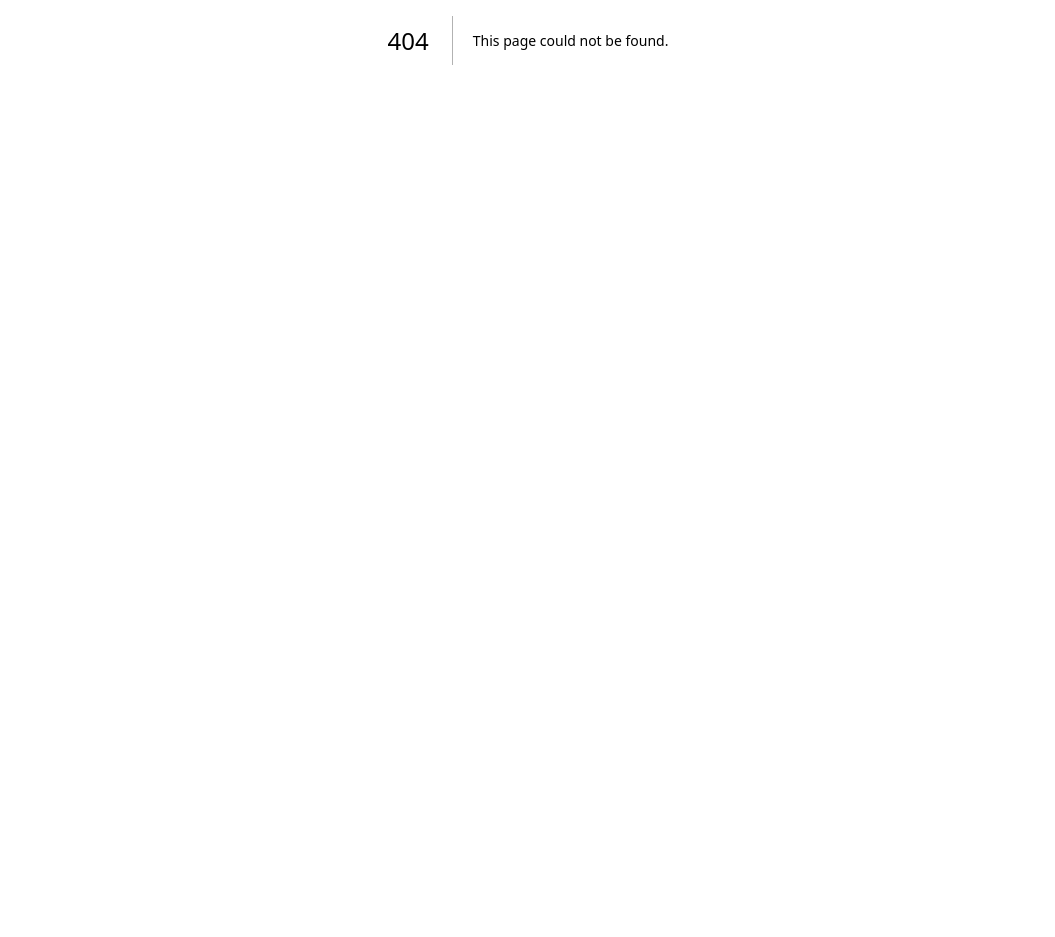
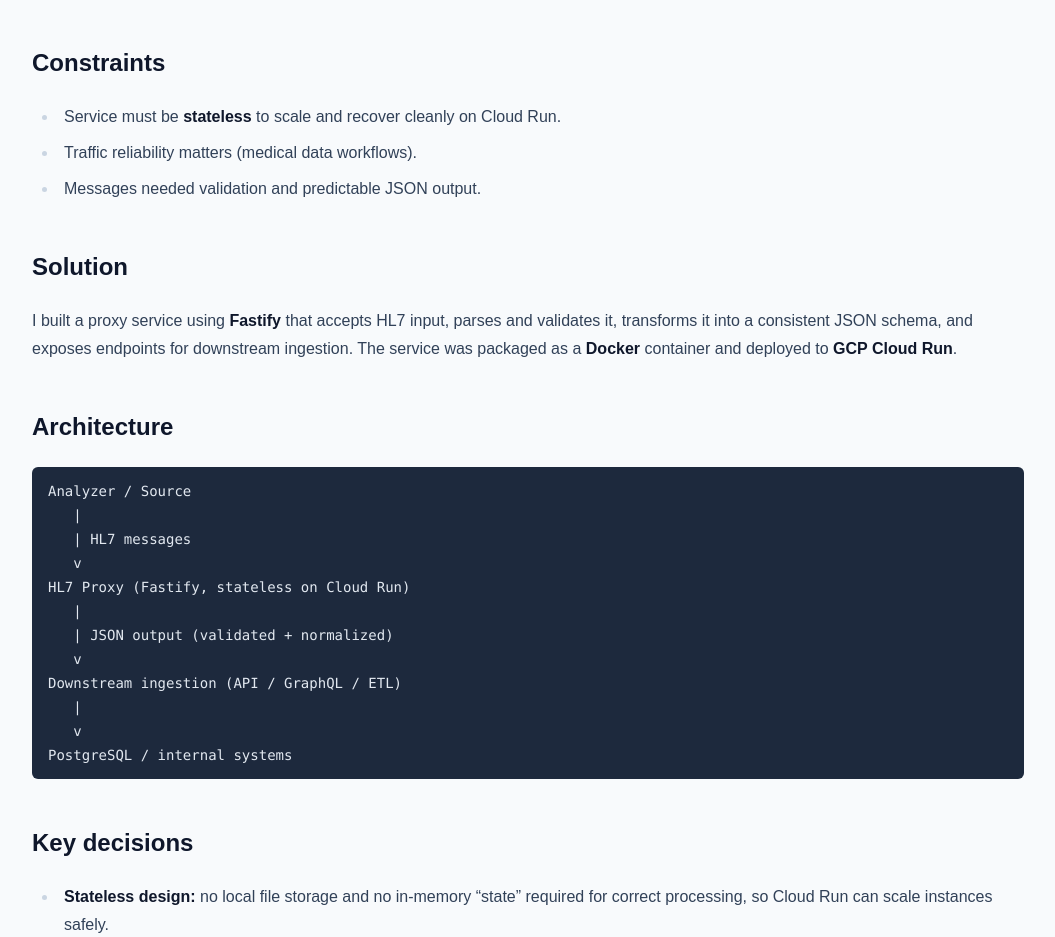
Before and after one commit to eggarcia98/portfolio, a Next.js app: page /projects/hl7-proxy in a window 1280 px wide. Before the commit this address had no page. Shown: the part 360-1297 px from the top of the page, without its empty margins (112-1167 px from the left). Before the commit the page ends 800 px from the top, so only its background shows below. Built offline with nearby package versions, Linux system fonts and the light colour scheme.

Commit message:
feat: add HL7 Proxy case study showcasing integration and deployment on GCP Cloud Run

```diff
--- /dev/null
+++ b/src/app/projects/hl7-proxy/page.tsx
@@ -0,0 +1,111 @@
+import { CaseStudy } from "@/components/case-study";
+
+export default function Hl7ProxyCaseStudy() {
+    return (
+        <CaseStudy
+            title="HL7 Data Proxy & Cloud Run Integration"
+            subtitle="A stateless TypeScript service that transforms HL7 analyzer output into JSON and exposes it for ingestion—deployed as a Docker container on Google Cloud Run."
+            stack={[
+                "TypeScript",
+                "Fastify",
+                "Docker",
+                "GCP Cloud Run",
+                "PostgreSQL",
+                "HL7",
+                "Reliability",
+            ]}
+        >
+            <h2>Problem</h2>
+            <p>
+                Laboratory analyzers produced HL7 messages, but downstream
+                systems needed structured JSON to ingest data reliably.
+                Onboarding new devices was slow and error-prone due to
+                differences in device formats and configuration steps.
+            </p>
+
+            <h2>Constraints</h2>
+            <ul>
+                <li>
+                    Service must be <strong>stateless</strong> to scale and
+                    recover cleanly on Cloud Run.
+                </li>
+                <li>Traffic reliability matters (medical data workflows).</li>
+                <li>Messages needed validation and predictable JSON output.</li>
+            </ul>
+
+            <h2>Solution</h2>
+            <p>
+                I built a proxy service using <strong>Fastify</strong> that
+                accepts HL7 input, parses and validates it, transforms it into a
+                consistent JSON schema, and exposes endpoints for downstream
+                ingestion. The service was packaged as a <strong>Docker</strong>{" "}
+                container and deployed to <strong>GCP Cloud Run</strong>.
+            </p>
+
+            <h2>Architecture</h2>
+            <pre>
+                {`Analyzer / Source
+   |
+   | HL7 messages
+   v
+HL7 Proxy (Fastify, stateless on Cloud Run)
+   |
+   | JSON output (validated + normalized)
+   v
+Downstream ingestion (API / GraphQL / ETL)
+   |
+   v
+PostgreSQL / internal systems`}
+            </pre>
+
+            <h2>Key decisions</h2>
+            <ul>
+                <li>
+                    <strong>Stateless design:</strong> no local file storage and
+                    no in-memory “state” required for correct processing, so
+                    Cloud Run can scale instances safely.
+                </li>
+                <li>
+                    <strong>Containerized deployment:</strong> consistent
+                    runtime + easy rollbacks with image versions.
+                </li>
+                <li>
+                    <strong>Validation layer:</strong> reject malformed messages
+                    early to protect downstream systems.
+                </li>
+                <li>
+                    <strong>Observability mindset:</strong> structured logs to
+                    troubleshoot parsing and integration issues.
+                </li>
+            </ul>
+
+            <h2>Impact</h2>
+            <ul>
+                <li>
+                    Reduced new equipment onboarding time by{" "}
+                    <strong>~50%</strong>.
+                </li>
+                <li>
+                    Improved operational reliability by standardizing output
+                    format and handling edge cases consistently.
+                </li>
+            </ul>
+
+            <h2>What I learned</h2>
+            <ul>
+                <li>
+                    Designing for stateless compute (Cloud Run) and scaling
+                    characteristics.
+                </li>
+                <li>
+                    Building robust parsers + defensive validation for “messy”
+                    real-world inputs.
+                </li>
+                <li>
+                    Deploying containerized services with predictable releases
+                    and rollbacks.
+                </li>
+            </ul>
+        </CaseStudy>
+    );
+}
```
Also changed, not shown: src/app/projects/odoo-middleware/page.tsx (added).
